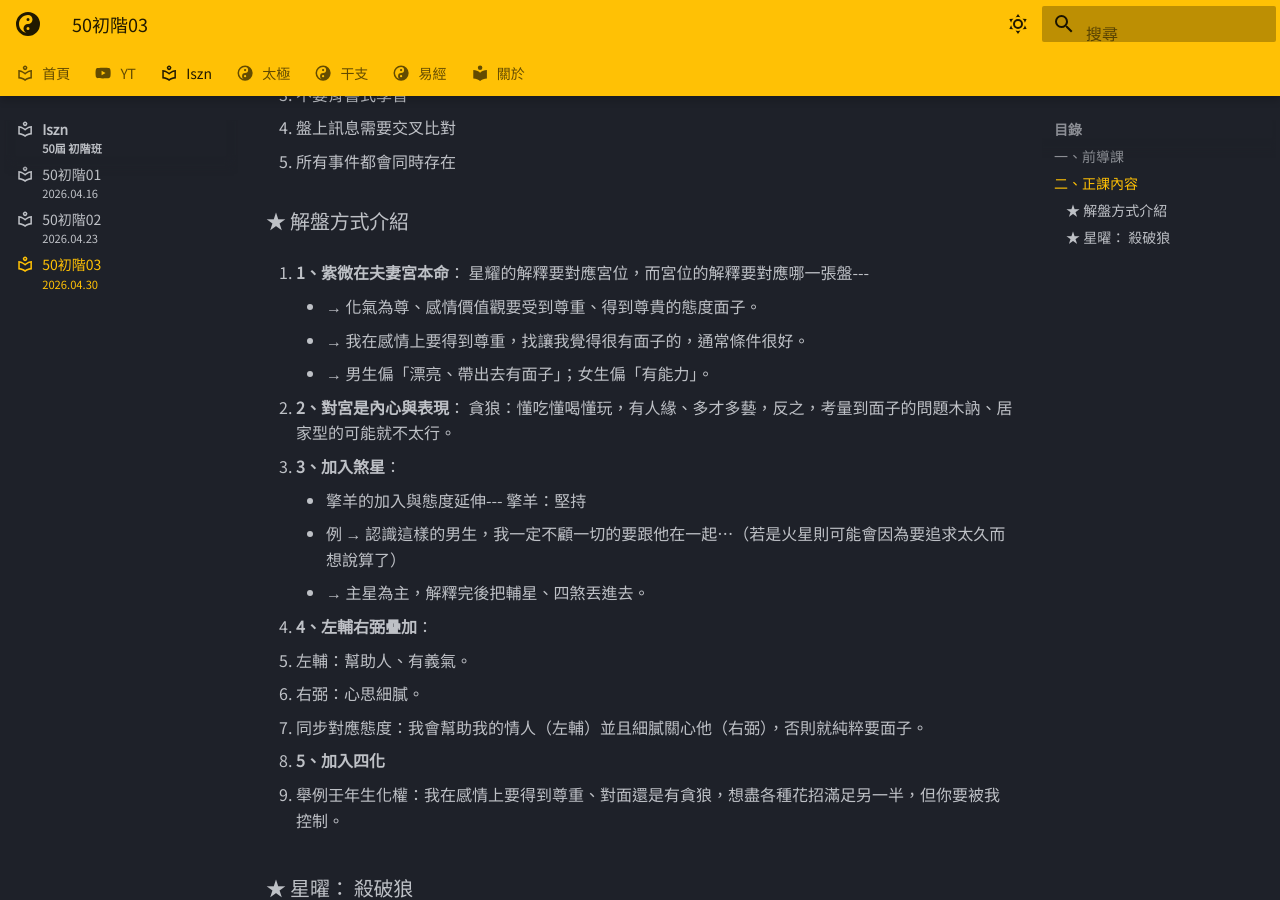
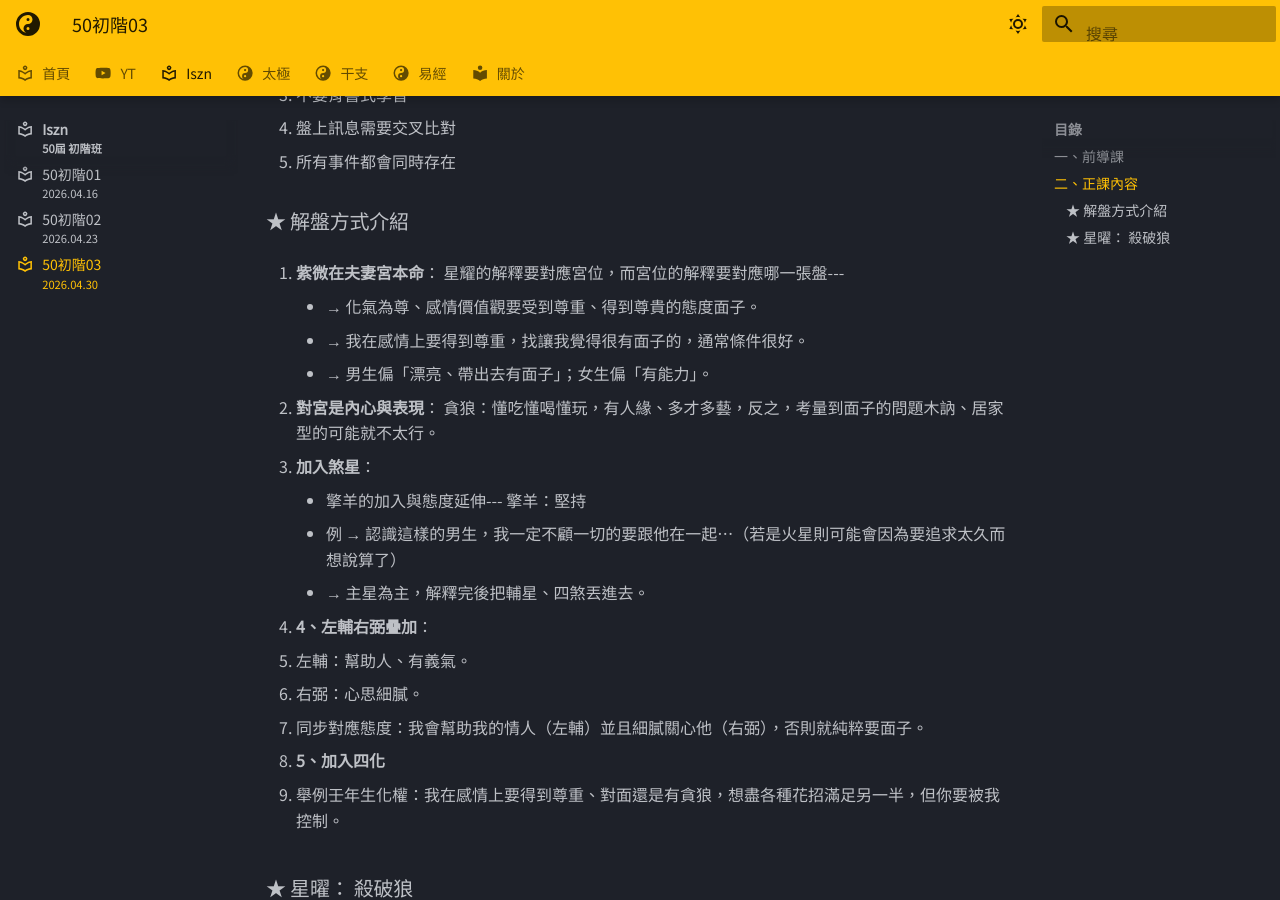
Before and after one commit to oolongyuan/oolongyuan.github.io, an MkDocs documentation site: the page built from docs/iszn/class_03.md, in a window 1280 px wide and 900 px high, scrolled down 2294 px. Built offline with MkDocs 1.6.1 and Material for MkDocs 9.7.7, drawn with Linux system fonts in a browser that asks for light colours; some web fonts are replaced.

Commit message:
formatted

```diff
--- a/docs/iszn/class_03.md
+++ b/docs/iszn/class_03.md
@@ -83,29 +83,30 @@ subtitle: 2026.04.30
 
 ### ★ 解盤方式介紹
 
- 1. **1、紫微在夫妻宮本命**： 星耀的解釋要對應宮位，而宮位的解釋要對應哪一張盤---
+ 1. **紫微在夫妻宮本命**： 星耀的解釋要對應宮位，而宮位的解釋要對應哪一張盤---
 
     - → 化氣為尊、感情價值觀要受到尊重、得到尊貴的態度面子。
     - → 我在感情上要得到尊重，找讓我覺得很有面子的，通常條件很好。
     - → 男生偏「漂亮、帶出去有面子」；女生偏「有能力」。
 
- 1. **2、對宮是內心與表現**： 貪狼：懂吃懂喝懂玩，有人緣、多才多藝，反之，考量到面子的問題木訥、居家型的可能就不太行。
+ 1. **對宮是內心與表現**： 貪狼：懂吃懂喝懂玩，有人緣、多才多藝，反之，考量到面子的問題木訥、居家型的可能就不太行。
 
 
- 1. **3、加入煞星**：
+ 1. **加入煞星**：
 
     - 擎羊的加入與態度延伸--- 擎羊：堅持
     - 例 → 認識這樣的男生，我一定不顧一切的要跟他在一起…（若是火星則可能會因為要追求太久而想說算了）
     - → 主星為主，解釋完後把輔星、四煞丟進去。
 
 
- - **4、左輔右弼疊加**：
+ 1. **4、左輔右弼疊加**：
+
    - 左輔：幫助人、有義氣。
    - 右弼：心思細膩。
    - 同步對應態度：我會幫助我的情人（左輔）並且細膩關心他（右弼），否則就純粹要面子。
 
 
- - **5、加入四化**
+ 1. **5、加入四化**
 
    - 舉例壬年生化權：我在感情上要得到尊重、對面還是有貪狼，想盡各種花招滿足另一半，但你要被我控制。
 
```
